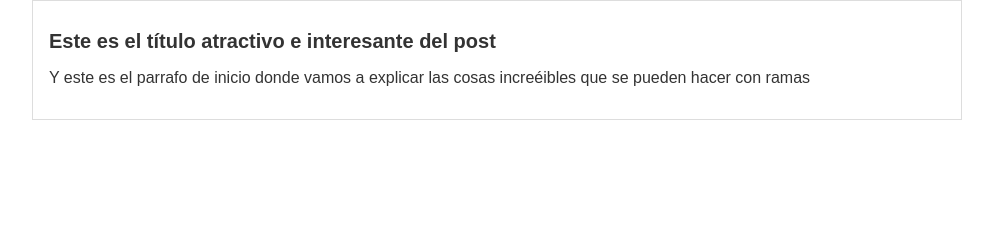
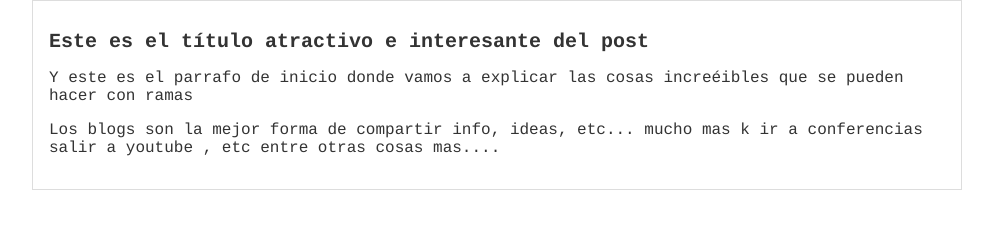
Before and after one commit to junidev/testgit, a plain HTML site: page index.html in a window 1280 px wide. Shown: the whole page, without its empty margins (143-1136 px from the left). Drawn offline with Linux system fonts and the light colour scheme.

Commit message:
agregado el contenido adicional del blog y una mejor tipografixca

```diff
--- a/css/styles.css
+++ b/css/styles.css
@@ -2,7 +2,7 @@ body
 {
     color: #333;
     text-align: center;
-    font-family: "Arial";
+    font-family: "Courier";
     font-size: 16px;
     margin: 0;
     padding: 0;
--- a/index.html
+++ b/index.html
@@ -9,6 +9,9 @@
             <div id="post">
                 <h1>Este es el título atractivo e interesante del post</h1>
                 <p>Y este es el parrafo de inicio donde vamos a explicar las cosas increéibles que se pueden hacer con ramas</p>
+                <p>Los blogs son la mejor forma de compartir info, ideas, etc...
+                mucho mas k ir a conferencias  salir a youtube , etc
+                entre otras cosas mas....</p>
             </div>
         </div>
     </body>
```
